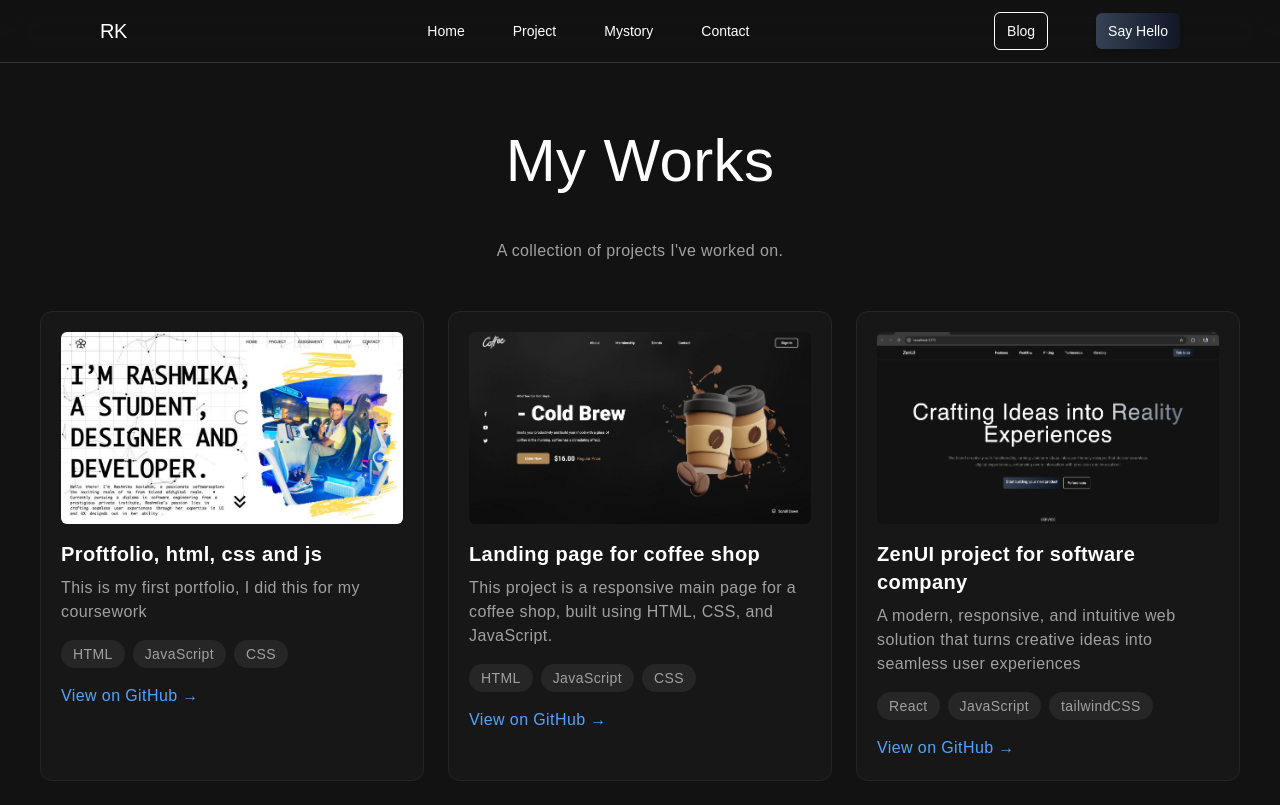
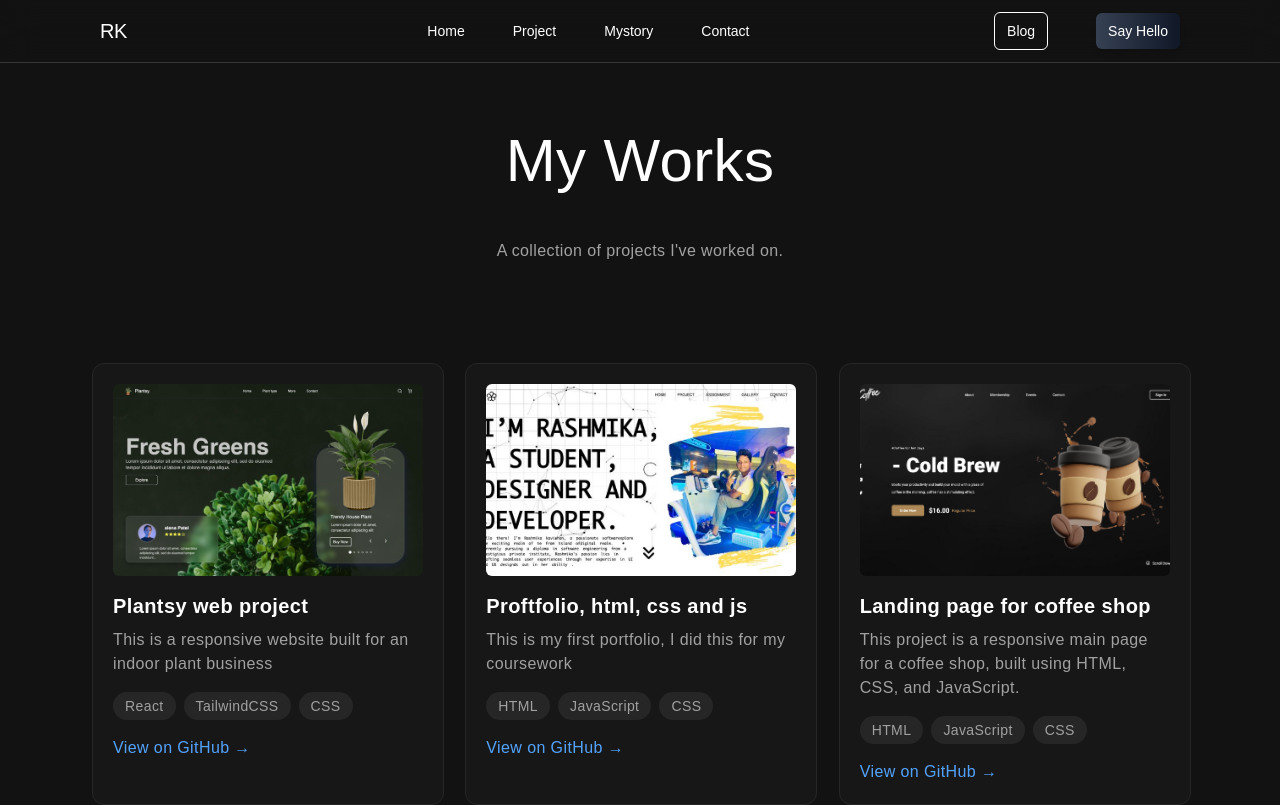
Before and after one commit to rashmikaz/new-portfolio, a React (Vite) app: page /project in a window 1280 px wide. Shown: the top 805 px of the page. Built offline with nearby package versions, Linux system fonts and the light colour scheme.

Commit message:
add project

```diff
--- a/src/components/Project.jsx
+++ b/src/components/Project.jsx
@@ -5,10 +5,18 @@ import bigburgerimg from "../assets/big burger.jpeg";
 import smsimg from "../assets/sms-react.jpeg";
 import fximg from "../assets/sms-fx.jpeg";
 import libraryimg from "../assets/library.jpeg";
+import plantsy from "../assets/plantsy.jpeg";
 import Footer from "./Footer";
 import SocialButtons from './SocialButtons';
 
 const project = [
+  {
+    title: "Plantsy web project",
+    description: "This is a responsive website built for an indoor plant business ",
+    tags: ["React", "TailwindCSS", "CSS"],
+    image: plantsy,
+    githubLink: "https://github.com/rashmikaz/Plantsy",
+  },
   {
     title: "Proftfolio, html, css and js",
     description: "This is my first portfolio, I did this for my coursework",
@@ -66,9 +74,12 @@ export default function ProjectCards() {
       <h2 className="text-3xl sm:text-5xl lg:text-6xl text-center mb-6 lg:mb-12">My Works</h2>
       <p className="text-center text-neutral-400 mb-12">A collection of projects I've worked on.</p>
 
-      <div className="grid grid-cols-1 sm:grid-cols-2 lg:grid-cols-3 gap-6">
+      <div className="grid grid-cols-1 sm:grid-cols-2 lg:grid-cols-3 gap-6 p-13">
   {project.map((project, index) => (
-          <div key={index} className="bg-neutral-900 rounded-xl p-5 border border-neutral-800 hover:shadow-lg hover:shadow-neutral-800 transition-all duration-300">
+    <div
+      key={index}
+      className="bg-neutral-900 rounded-xl p-5 border border-neutral-800 hover:shadow-lg hover:shadow-neutral-800 transition-all duration-300 w-88"
+    >
       <img
         src={project.image}
         alt={project.title}
@@ -78,7 +89,10 @@ export default function ProjectCards() {
       <p className="text-neutral-400 mb-4 line-clamp-3">{project.description}</p>
       <div className="flex flex-wrap gap-2 mb-4">
         {project.tags.map((tag, idx) => (
-                <span key={idx} className="px-3 py-1 bg-neutral-800 rounded-full text-sm text-neutral-400">
+          <span
+            key={idx}
+            className="px-3 py-1 bg-neutral-800 rounded-full text-sm text-neutral-400"
+          >
             {tag}
           </span>
         ))}
@@ -98,6 +112,7 @@ export default function ProjectCards() {
 
 
 
+
       <Footer />
     </div>
   );
```
Also changed, not shown: package.json (+6 -2 lines), src/assets/plantsy.jpeg (added), 1 other file (tests, documents, lock files or other folders). Lines whose indentation alone changed are shown as unchanged.
